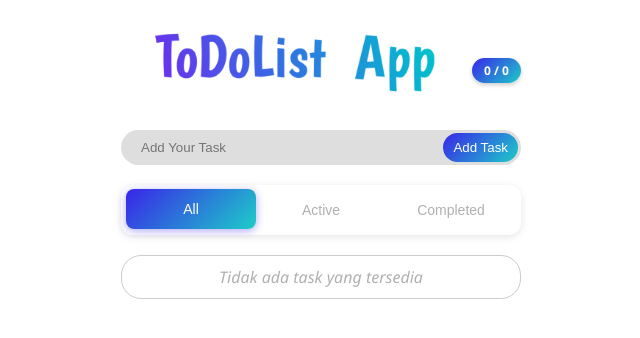
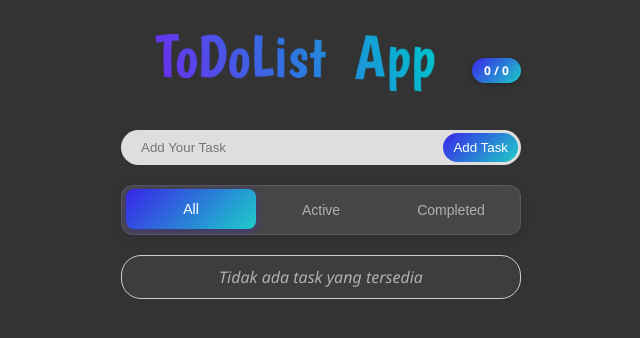
Before and after one commit to daffa1404/To-do-List-web, a React (Vite) app: page / in a window 1280 px wide. Shown: the top 338 px of the page, without its empty margins (319-959 px from the left). Built offline with nearby package versions, Linux system fonts and the light colour scheme.

Commit message:
mengemalikan tampilan awal😭

```diff
--- a/src/App.css
+++ b/src/App.css
@@ -1,12 +1,6 @@
 body,
 html {
-  --dark-bg: linear-gradient(135deg, #0a0a0a, #1a1a2e, #32004e 80%, #070044 100%);
-  --dark-text: #e9ecef;
-  --dark-primary: #4cc9f0;
-  --dark-secondary: #3a0ca3;
-  --dark-card: rgba(30, 30, 46, 0.7);
-  --dark-shadow: rgba(0, 0, 0, 0.3);
-  --dark-accent: #ff1c2f;
+  background-color: #333;
   margin: auto;
   font-family: "Segoe UI", Tahoma, Geneva, Verdana, sans-serif;
   font-size: 16px;
```
